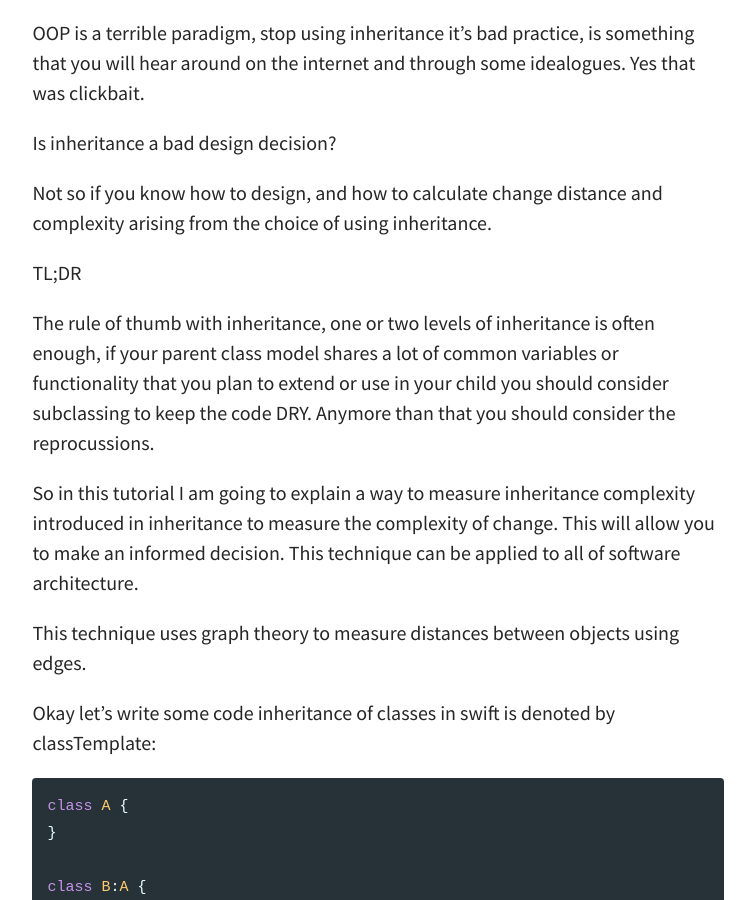
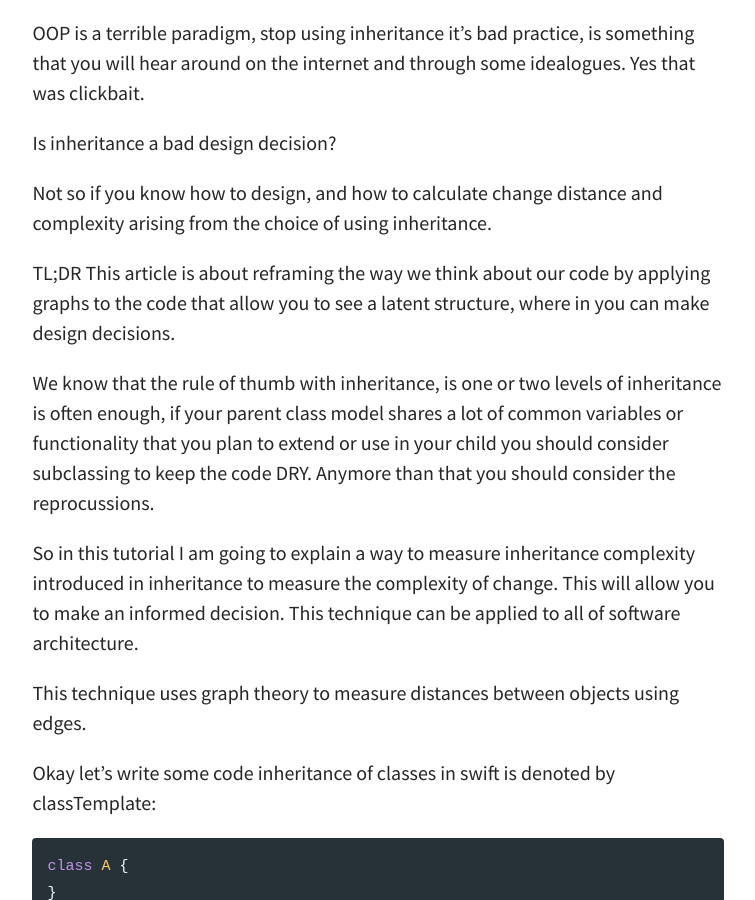
Before and after one commit to ArEnSc/arensc.github.io, a Jekyll site: the page built from _posts/2020-05-18-Inheritance-is-bad-stop-using-it.md, in a window 1280 px wide and 900 px high, scrolled down 463 px. Shown: the whole window, without its empty margins (262-1017 px from the left). Built offline with Jekyll 4.4.1, drawn with Linux system fonts in a browser that asks for light colours.

Commit message:
Some clearification

```diff
--- a/_posts/2020-05-18-Inheritance-is-bad-stop-using-it.md
+++ b/_posts/2020-05-18-Inheritance-is-bad-stop-using-it.md
@@ -18,8 +18,9 @@ Is inheritance a bad design decision?
 Not so if you know how to design, and how to calculate change distance and complexity arising from the choice of using inheritance.
 
 TL;DR
+This article is about reframing the way we think about our code by applying graphs to the code that allow you to see a latent structure, where in you can make design decisions.
 
-The rule of thumb with inheritance, one or two levels of inheritance is often enough, if your parent class model shares a lot of common variables or functionality that you plan to extend or use in your child you should consider subclassing to keep the code DRY. Anymore than that you should consider the reprocussions.
+We know that the rule of thumb with inheritance, is one or two levels of inheritance is often enough, if your parent class model shares a lot of common variables or functionality that you plan to extend or use in your child you should consider subclassing to keep the code DRY. Anymore than that you should consider the reprocussions.
 
 So in this tutorial I am going to explain a way to measure inheritance complexity introduced in inheritance to measure the complexity of change. This will allow you to make an informed decision. This technique can be applied to all of software architecture.
 
```
